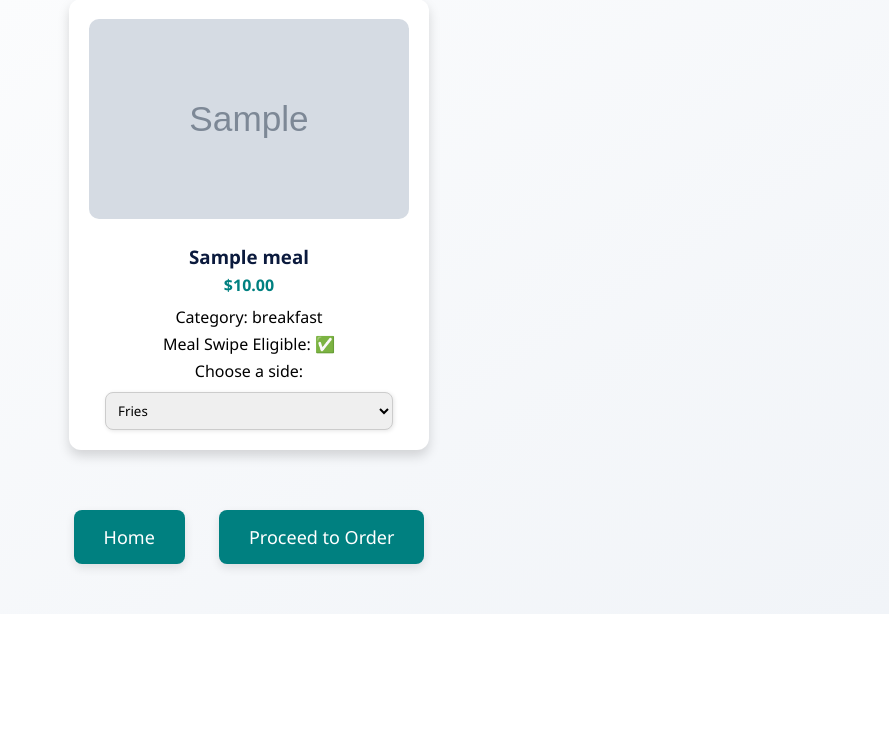
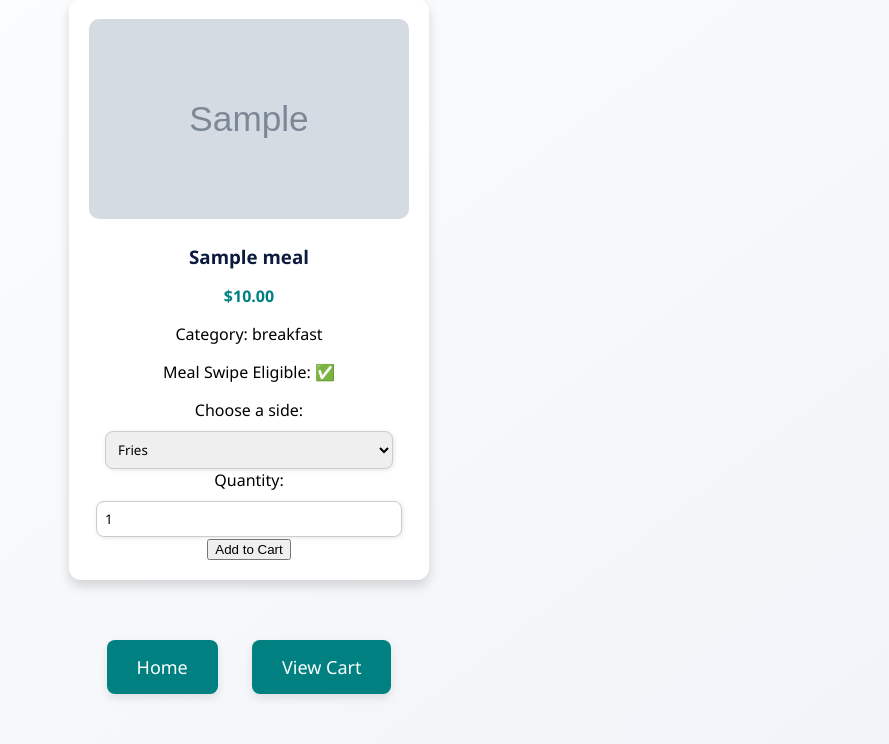
Before and after one commit to aidantleak/software_capstone, a Django app: page /menu/ in a window 1280 px wide. Shown: the part 227-971 px from the top of the page, without its empty margins (391-1280 px from the left). Before the commit the page ends 841 px from the top, so only its background shows below. Run offline with Django 5.2, Linux system fonts and the light colour scheme; tables that the repository leaves empty hold one stand-in row (values such as "Sample post"); grey boxes marked "Sample" are stand-in pictures.

Commit message:
Adding add to cart function to menu page

```diff
--- a/orders/templates/orders/menu.html
+++ b/orders/templates/orders/menu.html
@@ -58,7 +58,8 @@
             font-weight: bold;
             margin-bottom: 10px;
         }
-        .menu-item select {
+        .menu-item select,
+        .menu-item input[type="number"] {
             margin-top: 10px;
             padding: 8px;
             width: 90%;
@@ -67,8 +68,19 @@
             font-family: "Segoe UI", sans-serif;
             box-shadow: 1px 1px 4px rgba(0, 0, 0, 0.1);
         }
-        .menu-item p {
-            margin: 5px 0;
+        .menu-item form button {
+            margin-top: 15px;
+            padding: 10px 20px;
+            font-size: 16px;
+            color: white;
+            background-color: teal;
+            border: none;
+            border-radius: 6px;
+            cursor: pointer;
+            transition: background-color 0.3s ease;
+        }
+        .menu-item form button:hover {
+            background-color: #007777;
         }
         .button {
             display: inline-block;
@@ -104,6 +116,8 @@
 
     <div class="menu-container">
         {% for meal in meals %}
+        <form action="{% url 'add_to_cart' meal.id %}" method="POST">
+            {% csrf_token %}
             <div class="menu-item">
                 {% if meal.image %}
                     <img src="{{ meal.image.url }}" alt="{{ meal.name }}">
@@ -114,18 +128,25 @@
                 <p class="price">${{ meal.price }}</p>
                 <p>Category: {{ meal.category }}</p>
                 <p>Meal Swipe Eligible: {% if meal.mealSwipe %}✅{% else %}-{% endif %}</p>
+
                 <label for="side">Choose a side:</label><br>
-            <select name="side">
+                <select name="side" required>
                     <option value="fries">Fries</option>
                     <option value="Sweet Potato Fries">Sweet Potato Fries</option>
                     <option value="chips">Chips</option>
                     <option value="fruit">Fruit</option>
                 </select>
+
+                <label for="quantity">Quantity:</label><br>
+                <input type="number" name="quantity" value="1" min="1" required>
+
+                <button type="submit">Add to Cart</button>
             </div>
+        </form>
         {% endfor %}
     </div>
 
     <a href="{% url 'home' %}" class="button">Home</a>
-    <a href="{% url 'view_cart' %}" class="button">Proceed to Order</a>
+    <a href="{% url 'view_cart' %}" class="button">View Cart</a>
 </body>
 </html>
```
Lines whose indentation alone changed are shown as unchanged.
